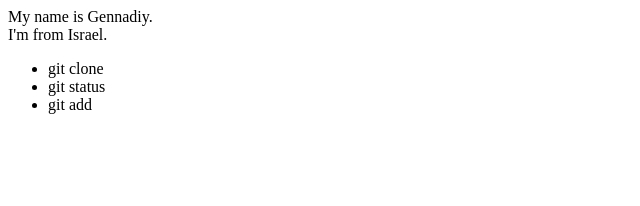
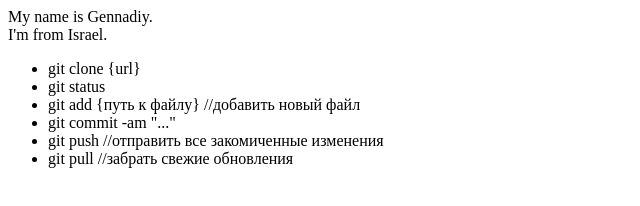
Before and after one commit to Gennadius88/git-lesson, a plain HTML site: page index.html in a window 1280 px wide. Shown: the whole page, without its empty margins (0-640 px from the left). Drawn offline with Linux system fonts and the light colour scheme.

Commit message:
added push-pull insructions to html

```diff
--- a/index.html
+++ b/index.html
@@ -3,8 +3,11 @@
 
 <div>
     <ul>
-        <li>git clone</li>
+        <li>git clone {url}</li>
         <li>git status</li>
-        <li>git add</li>
+        <li>git add {путь к файлу} //добавить новый файл</li>
+        <li>git commit -am "..."</li>
+        <li>git push //отправить все закомиченные изменения</li>
+        <li>git pull //забрать свежие обновления</li>
     </ul>
 </div>
```
